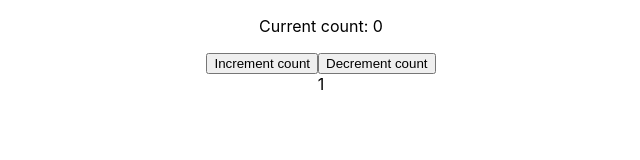
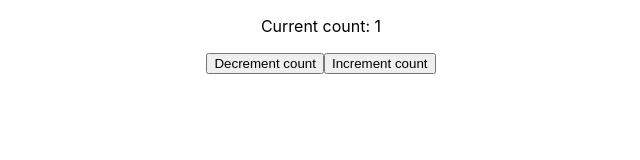
Before and after one commit to MyaElla/fizzbuzz-react-advanced, a React (Create React App) app: page / in a window 1280 px wide. Shown: the top 160 px of the page, without its empty margins (319-959 px from the left). Built offline with nearby package versions, Linux system fonts and the light colour scheme.

Commit message:
removed functional component and moved util to Counter

```diff
--- a/src/components/Counter.js
+++ b/src/components/Counter.js
@@ -1,32 +1,35 @@
 import React, { Component } from "react";
-import Fizz from './Fizz'
+import fizzBuzzChecker from "../utils/fizzBuzzChecker";
+// import Fizz from './Fizz'
 
 class Counter extends Component {
   state = {
-    count: 0
+    count: 1
   };
 
   makeIncrementer = amount => () =>
-    this.setState(prevState => ({
-      count: prevState.count + amount
-    }));
+    this.setState(prevState => {
+      const newCount = prevState.count + amount
+
+      if ( newCount > 1 ) {
+        return {count: newCount}
+      }
+
+    });
 
   increment = this.makeIncrementer(1);
   decrement = this.makeIncrementer(-1);
 
   render() {
-    return (
-      <div>
-        <p>Current count: {this.state.count}</p>
+    return <div>
+        <p>Current count: {fizzBuzzChecker(this.state.count)}</p>
+        <button className="decrement" onClick={this.decrement}>
+          Decrement count
+        </button>
         <button className="increment" onClick={this.increment}>
           Increment count
         </button>
-        <button className="decrement" onClick={this.decrement}>
-          Decrement count
-        </button>
-        <Fizz count={1} />
-      </div>
-    );
+      </div>;
   }
 }
 
--- a/src/components/Fizz.js
+++ /dev/null
@@ -1,15 +0,0 @@
-import React, { Component } from 'react'
-
-
-
-
-
-
- const Fizz = (props) => {
-    return (
-      <div>{props.count}</div>
-    )
- }
-
-
- export default Fizz
--- a/src/utils/fizzBuzzChecker.js
+++ b/src/utils/fizzBuzzChecker.js
@@ -1,7 +1,7 @@
 const fizzBuzzChecker = number => {
-  // for (let index = 1; index < 101; index++) {
-
-  if (number % 3 === 0 && number % 5 === 0 ) {
+  if (number > 100) {
+      return "Number too big"}
+  else if (number % 3 === 0 && number % 5 === 0 ) {
             return "FizzBuzz"
      } else if (number % 5 === 0) {
         return "Buzz" }
@@ -9,10 +9,7 @@ const fizzBuzzChecker = number => {
             return "Fizz"
         }
 
-
-  console.log(number);
-  // }
-  return ""
+  return number
 };
 
 export default fizzBuzzChecker;
```
Also changed, not shown: 1 other file (tests, documents, lock files or other folders).
